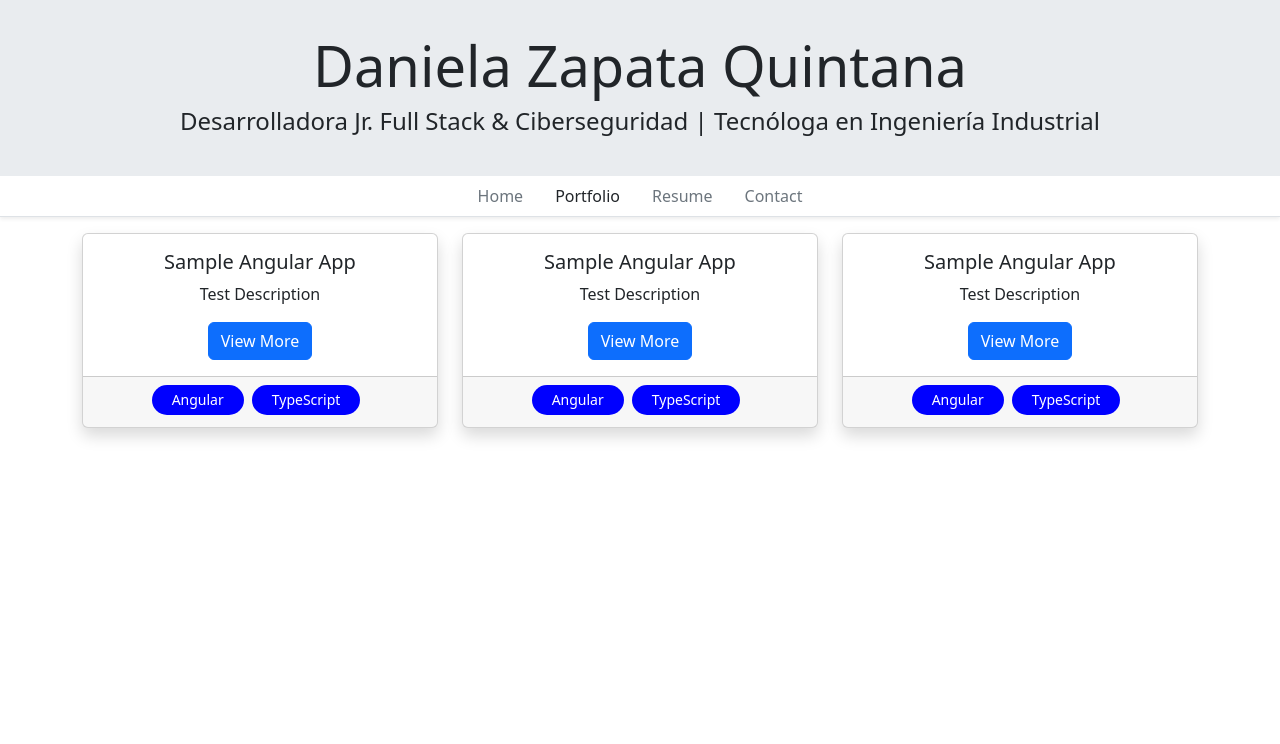
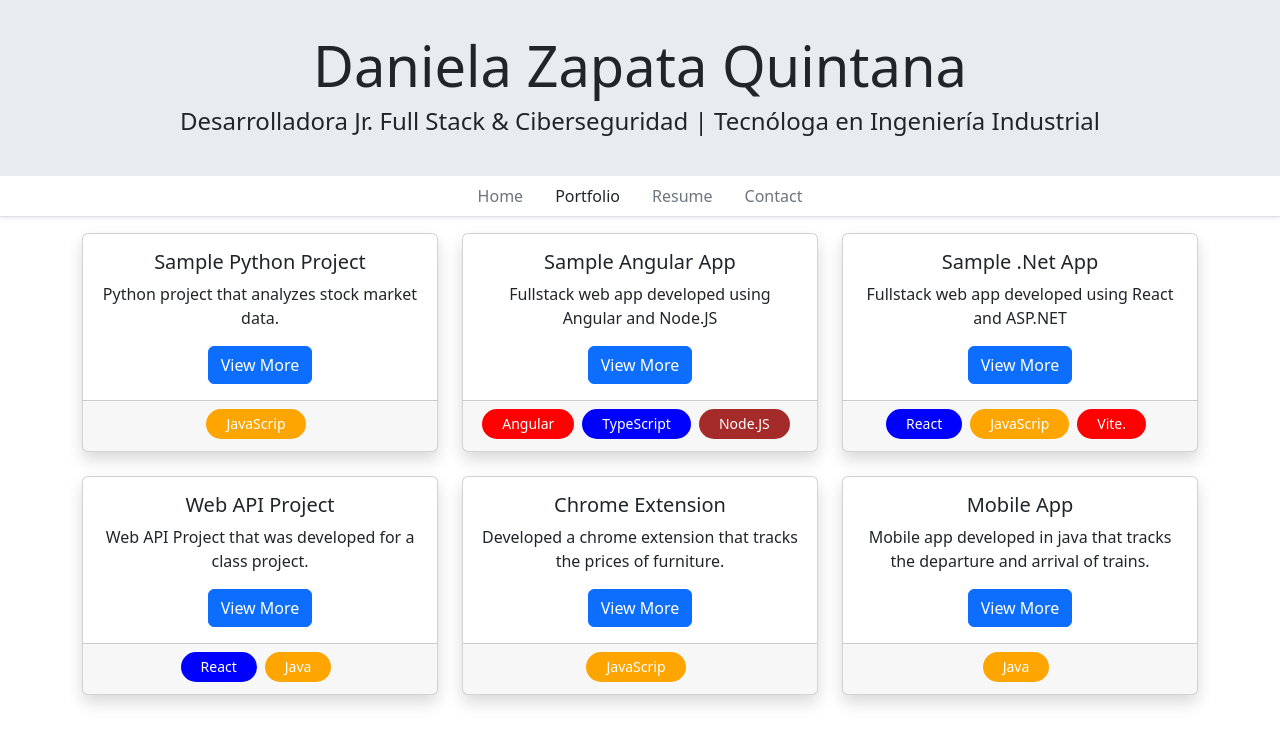
Before and after one commit to DANIELAZAPATA0724/portafolio-daniela-zapata-2024, an Angular app: page /portfolio in a window 1280 px wide. Shown: the top 744 px of the page. Built offline with nearby package versions, Linux system fonts and the light colour scheme.

Commit message:
update array for projects

```diff
--- a/src/app/_models/Project.ts
+++ b/src/app/_models/Project.ts
@@ -1,3 +1,5 @@
+import { Tag } from "./Tag";
+
 export interface Project{
     id: number;
     name: string;
@@ -5,5 +7,5 @@
     description: string;
     projectLink: string;
     pictures: string[];
-    tags: string[];
+    tags: Tag[];
 }
--- a/src/app/_models/Tag.ts
+++ b/src/app/_models/Tag.ts
@@ -1,31 +1,30 @@
 export class Tag {
-static readonly ANGULAR = new Tag ('Angular', 'red');
-static readonly TYPESCRIPT = new Tag ('TypeScript', 'dark-red');
-static readonly JAVA = new Tag ('Java', 'orange');
-static readonly NODEJS  = new Tag ('Node.JS', 'brown');
-static readonly JAVASCRIPT = new Tag ('JavaScrip', 'orange');
-static readonly REACT = new Tag ('React', 'blue');
-static readonly EXPRESS = new Tag ('Express.JS', 'yellow');
-static readonly HTML = new Tag ('HTML', 'gray');
-static readonly CSS = new Tag ('CSS', 'pink');
-static readonly VITE = new Tag ('Vite.', 'red');
-static readonly NEXT = new Tag ('Next.JS', 'red');
+  static readonly ANGULAR = new Tag('Angular', 'red');
+  static readonly TYPESCRIPT = new Tag('TypeScript', 'dark-red');
+  static readonly JAVA = new Tag('Java', 'orange');
+  static readonly NODEJS = new Tag('Node.JS', 'brown');
+  static readonly JAVASCRIPT = new Tag('JavaScrip', 'orange');
+  static readonly REACT = new Tag('React', 'blue');
+  static readonly EXPRESS = new Tag('Express.JS', 'yellow');
+  static readonly HTML = new Tag('HTML', 'gray');
+  static readonly CSS = new Tag('CSS', 'pink');
+  static readonly VITE = new Tag('Vite.', 'red');
+  static readonly NEXT = new Tag('Next.JS', 'purple');
+  static readonly VUEJS = new Tag('Vue.JS', 'gray');
+  static readonly THREEJS = new Tag('Three.JS', 'cyan');
+  static readonly ASPNET = new Tag('ASPNET', 'cyan');
+  static readonly CSHARP = new Tag('CSHARP', 'cyan');
+  static readonly PYTHON = new Tag('PYTHON', 'cyan');
 
 
 
 
+  private constructor(
+    private readonly key: string,
+    public readonly color: string
+  ) {}
 
-
-
-
-
-
-    private constructor(private readonly key: string, public readonly color: string){
-
-    }
-
-    toString(){
-        return this.key;
-
-    }
+  toString() {
+    return this.key;
+  }
 }
--- /dev/null
+++ b/src/app/_services/projects.service.ts
@@ -0,0 +1,34 @@
+import { Injectable } from '@angular/core';
+import { Project } from '../_models/Project';
+import { Tag } from '../_models/Tag';
+
+@Injectable({
+  providedIn: 'root'
+})
+export class ProjectsService {
+  projects: Project[] = [
+    {id: 0, name: "Sample Python Project", pictures: ["../../assets/Image1.png","../../assets/Image2.png","../../assets/Image3.png"], projectLink: "//www.github.com", summary: "Python project that analyzes stock market data.", description: "Lorem ipsum dolor sit amet, consectetur adipiscing elit, sed do eiusmod tempor incididunt ut labore et dolore magna aliqua. Ut enim ad minim veniam, quis nostrud exercitation ullamco laboris nisi ut aliquip ex ea commodo consequat. Duis aute irure dolor in reprehenderit in voluptate velit esse cillum dolore eu fugiat nulla pariatur. Excepteur sint occaecat cupidatat non proident, sunt in culpa qui officia deserunt mollit anim id est laborum.", tags: [Tag.JAVASCRIPT]},
+    {id: 1, name: "Sample Angular App", pictures: ["../../assets/Image1.png","../../assets/Image2.png","../../assets/Image3.png"], projectLink: "//www.github.com", summary: "Fullstack web app developed using Angular and Node.JS", description: "Lorem ipsum dolor sit amet, consectetur adipiscing elit, sed do eiusmod tempor incididunt ut labore et dolore magna aliqua. Ut enim ad minim veniam, quis nostrud exercitation ullamco laboris nisi ut aliquip ex ea commodo consequat. Duis aute irure dolor in reprehenderit in voluptate velit esse cillum dolore eu fugiat nulla pariatur. Excepteur sint occaecat cupidatat non proident, sunt in culpa qui officia deserunt mollit anim id est laborum.", tags: [Tag.ANGULAR, Tag.TYPESCRIPT, Tag.NODEJS]},
+    {id: 2, name: "Sample .Net App", pictures: ["../../assets/Image1.png","../../assets/Image2.png","../../assets/Image3.png"], projectLink: "//www.github.com", summary: "Fullstack web app developed using React and ASP.NET", description: "Lorem ipsum dolor sit amet, consectetur adipiscing elit, sed do eiusmod tempor incididunt ut labore et dolore magna aliqua. Ut enim ad minim veniam, quis nostrud exercitation ullamco laboris nisi ut aliquip ex ea commodo consequat. Duis aute irure dolor in reprehenderit in voluptate velit esse cillum dolore eu fugiat nulla pariatur. Excepteur sint occaecat cupidatat non proident, sunt in culpa qui officia deserunt mollit anim id est laborum.", tags: [Tag.REACT ,Tag.JAVASCRIPT, Tag.VITE]},
+    {id: 3, name: "Web API Project", pictures: ["../../assets/Image1.png","../../assets/Image2.png","../../assets/Image3.png"], projectLink: "//www.github.com", summary: "Web API Project that was developed for a class project.", description: "Lorem ipsum dolor sit amet, consectetur adipiscing elit, sed do eiusmod tempor incididunt ut labore et dolore magna aliqua. Ut enim ad minim veniam, quis nostrud exercitation ullamco laboris nisi ut aliquip ex ea commodo consequat. Duis aute irure dolor in reprehenderit in voluptate velit esse cillum dolore eu fugiat nulla pariatur. Excepteur sint occaecat cupidatat non proident, sunt in culpa qui officia deserunt mollit anim id est laborum.", tags: [Tag.REACT, Tag.JAVA]},
+    {id: 4, name: "Chrome Extension", pictures: ["../../assets/Image1.png","../../assets/Image2.png","../../assets/Image3.png"], projectLink: "//www.github.com", summary: "Developed a chrome extension that tracks the prices of furniture.", description: "Lorem ipsum dolor sit amet, consectetur adipiscing elit, sed do eiusmod tempor incididunt ut labore et dolore magna aliqua. Ut enim ad minim veniam, quis nostrud exercitation ullamco laboris nisi ut aliquip ex ea commodo consequat. Duis aute irure dolor in reprehenderit in voluptate velit esse cillum dolore eu fugiat nulla pariatur. Excepteur sint occaecat cupidatat non proident, sunt in culpa qui officia deserunt mollit anim id est laborum.", tags: [Tag.JAVASCRIPT]},
+    {id: 5, name: "Mobile App", pictures: ["../../assets/Image1.png","../../assets/Image2.png","../../assets/Image3.png"], projectLink: "//www.github.com", summary: "Mobile app developed in java that tracks the departure and arrival of trains.", description: "Lorem ipsum dolor sit amet, consectetur adipiscing elit, sed do eiusmod tempor incididunt ut labore et dolore magna aliqua. Ut enim ad minim veniam, quis nostrud exercitation ullamco laboris nisi ut aliquip ex ea commodo consequat. Duis aute irure dolor in reprehenderit in voluptate velit esse cillum dolore eu fugiat nulla pariatur. Excepteur sint occaecat cupidatat non proident, sunt in culpa qui officia deserunt mollit anim id est laborum.", tags: [Tag.JAVA]}
+  ];
+
+  constructor() { }
+
+  GetProjects(){
+    return this.projects;
+  }
+
+  GetProjectById(id: number): Project {
+    let project = this.projects.find(project => project.id === id);
+
+    if (project === undefined) {
+      throw new TypeError('There is not project that matches the id: ' + id);
+    }
+
+    return project;
+
+  }
+}
--- a/src/app/home/home.component.html
+++ b/src/app/home/home.component.html
@@ -20,6 +20,8 @@
         <div class="col-lg shadow border m-1">
             <div class="text-center">
                 <h2>Featured Project</h2>
+                <h4>{{featuredProject.name}}</h4>
+
 
             </div>
 
--- a/src/app/home/home.component.ts
+++ b/src/app/home/home.component.ts
@@ -1,14 +1,21 @@
-import { Component } from '@angular/core';
+import { Component, OnInit } from '@angular/core';
 import { Title } from '@angular/platform-browser';
+import { ProjectsService } from '../_services/projects.service';
+import { Project } from '../_models/Project';
 
 @Component({
   selector: 'app-home',
   templateUrl: './home.component.html',
-  styleUrls: ['./home.component.css']
+  styleUrls: ['./home.component.css'],
 })
-export class HomeComponent {
+export class HomeComponent implements OnInit {
 
-  constructor(private titleService: Title){
+  featuredProject = {} as Project;
+
+  constructor(private titleService: Title, private projectSercvice: ProjectsService) {
     this.titleService.setTitle('Daniela Zapata - Home');
   }
+  ngOnInit(): void {
+this.featuredProject = this.projectSercvice.GetProjectById(0);
+ }
 }
--- a/src/app/portfolio/portfolio.component.html
+++ b/src/app/portfolio/portfolio.component.html
@@ -1,13 +1,7 @@
 <div class="container">
 
     <div class="row">
-        <div class="col-lg-4 col-md-6 mb-4" style="max-width: 380px; min-width: 380px;">
-            <app-project-card [project]="project"></app-project-card>
-        </div>
-        <div class="col-lg-4 col-md-6 mb-4" style="max-width: 380px; min-width: 380px;">
-            <app-project-card [project]="project"></app-project-card>
-        </div>
-        <div class="col-lg-4 col-md-6 mb-4" style="max-width: 380px; min-width: 380px;">
+        <div *ngFor="let project of projects" class="col-lg-4 col-md-6 mb-4" style="max-width: 380px; min-width: 380px;">
             <app-project-card [project]="project"></app-project-card>
         </div>
     </div>
--- a/src/app/portfolio/portfolio.component.ts
+++ b/src/app/portfolio/portfolio.component.ts
@@ -1,26 +1,22 @@
-import { Component } from '@angular/core';
+import { Component, OnInit } from '@angular/core';
 import { Title } from '@angular/platform-browser';
 import { Project } from '../_models/Project';
+import { Tag } from '../_models/Tag';
+import { ProjectsService } from '../_services/projects.service';
 
 @Component({
   selector: 'app-portfolio',
   templateUrl: './portfolio.component.html',
-  styleUrls: ['./portfolio.component.css']
+  styleUrls: ['./portfolio.component.css'],
 })
-export class PortfolioComponent {
+export class PortfolioComponent implements OnInit {
 
-project: Project = {
-  id: 0,
-  name: 'Sample Angular App',
-  summary: 'Test Description',
-  description: '',
-  projectLink: '',
-  tags: ['Angular', 'TypeScript'],
-  pictures: [],
-};
+  projects = {} as Project[];
 
-
-  constructor(private titleService: Title){
+  constructor(private titleService: Title, private projectService: ProjectsService) {
     this.titleService.setTitle('Daniela Zapata - Portfolio');
   }
+  ngOnInit(): void {
+    this.projects = this.projectService.GetProjects();
+    }
 }
--- a/src/app/project-card/project-card.component.html
+++ b/src/app/project-card/project-card.component.html
@@ -8,7 +8,7 @@
     <div class="card-footer">
         <div class="d-flex flex-wrap justify-content-center">
             <div *ngFor="let tag of project.tags">
-                <div class="tag me-2 mb-1">{{tag}}</div>
+                <div class="tag me-2 mb-1"[style.background-color]="tag.color">{{tag}}</div>
             </div>
 
         </div>
```
